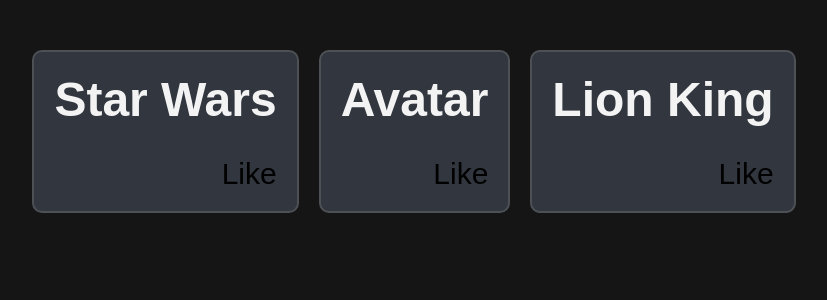
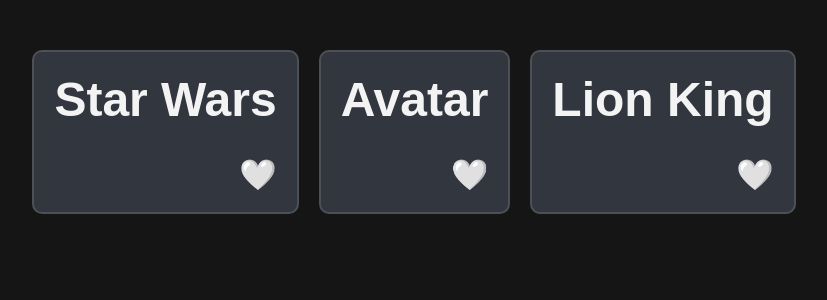
Before and after one commit to fabianoGDB/reactflix-simple, a React (Vite) app in the folder first-app/: page / in a window 1280 px wide. Shown: the top 300 px of the page, without its empty margins (226-1053 px from the left). Built offline with nearby package versions, Linux system fonts and the light colour scheme.

Commit message:
A008: adding a liking item to the card

```diff
--- a/first-app/src/App.jsx
+++ b/first-app/src/App.jsx
@@ -6,7 +6,9 @@
     <div className="card">
       <h2>{title}</h2>
 
-      <button onClick={() => setHasLiked(true)}>Like</button>
+      <button onClick={() => setHasLiked(!hasLiked)}>
+        {hasLiked ? "❤️" : "🤍"}
+      </button>
     </div>
   );
 };
```
